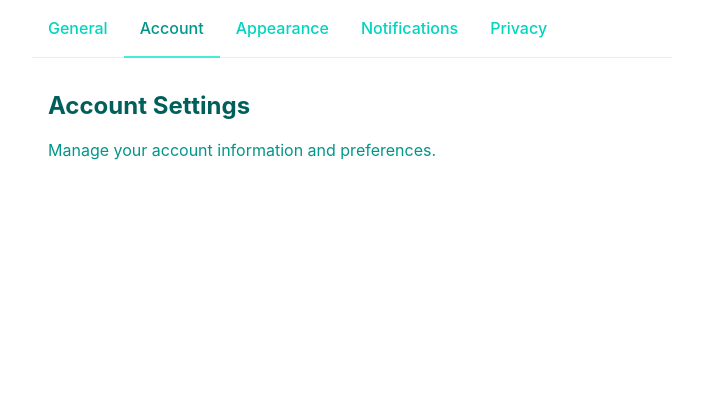
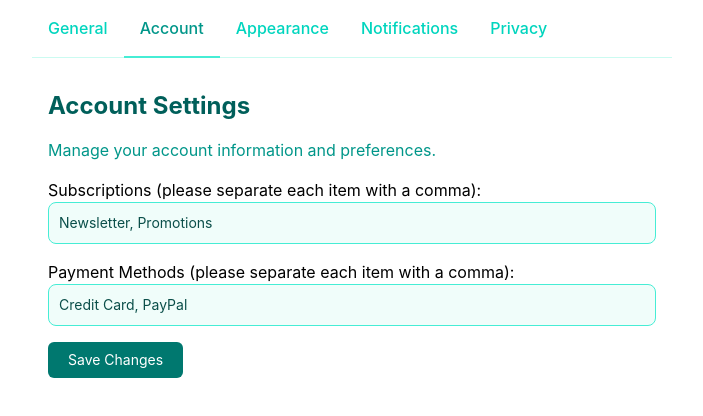
Before and after one commit to AbnerYousuf/settings-page-project, a Vue app: page / in a window 1280 px wide. Both pictures are taken after a click on the item "Account". Shown: the top 416 px of the page, without its empty margins (288-991 px from the left). Built offline with nearby package versions, Linux system fonts and the light colour scheme.

Commit message:
add account settings form and also added rest of the settings for the other pages to usesetitngs.ts

```diff
--- a/src/components/AccountPageComponent.vue
+++ b/src/components/AccountPageComponent.vue
@@ -2,6 +2,50 @@
     <div class="p-4">
         <h2 class="text-2xl font-bold mb-4 text-teal-800">Account Settings</h2>
         <p class="mb-4 text-teal-600">Manage your account information and preferences.</p>
-        <!-- This is the content for the Account tab -->
+        <form class="space-y-4 mx-auto" @submit.prevent="handleSave">
+        <!-- ok so i had to add prevent to stop the form from autorefreshing, had to do a custom saving method -->
+            <div>
+                <label>
+                    Subscriptions (please separate each item with a comma):
+                </label>
+                <input type="text" v-model="subscriptionsInput" class="border border-gray-300 rounded px-2 py-1" />
+            </div>
+            <div>
+                <label>
+                    Payment Methods (please separate each item with a comma):
+                </label>
+                <input type="text" v-model="paymentMethodsInput" class="border border-gray-300 rounded px-2 py-1" />
+            </div>
+            <button type="submit" class="btn-primary">
+                Save Changes
+            </button>
+        </form>
+        <!-- this is the content for the account tab, mostly so people can manage their payment stuff -->
     </div>
 </template>
+
+<script setup lang="ts">
+    import { useSettings } from "@/composables/useSettings";
+    import { ref } from "vue";
+
+    const { account } = useSettings();
+
+    // convert arrays into comma separated strings for editing in input fields
+    const subscriptionsInput = ref(account.value.subscriptions.join(", "));
+    const paymentMethodsInput = ref(account.value.paymentMethods.join(", "));
+
+    // tur them back into arrays and save them when the form is submitted
+    // it's a bit of a weird way of handling this but this is a personal project
+    // so it's fine please don't judge me
+    const handleSave = () => {
+        account.value.subscriptions = subscriptionsInput.value
+            .split(",")
+            .map((item: string) => item.trim())
+            .filter((item: string) => item.length > 0);
+
+        account.value.paymentMethods = paymentMethodsInput.value
+            .split(",")
+            .map((item: string) => item.trim())
+            .filter((item: string) => item.length > 0);
+    };
+</script>
--- a/src/components/GeneralPageComponent.vue
+++ b/src/components/GeneralPageComponent.vue
@@ -52,7 +52,6 @@
 </template>
 
 <script setup lang="ts">
-    // this component is for the content of the General tab and is rendered in the main page when the General tab is selected
     import { useSettings } from "@/composables/useSettings";
 
     const { general } = useSettings();
--- a/src/composables/useSettings.ts
+++ b/src/composables/useSettings.ts
@@ -14,8 +14,54 @@ const general = ref<GeneralSettings>({
     location: "Canada",
 });
 
+interface NotificationsSettings {
+    emailNotifications: boolean;
+    pushNotifications: boolean;
+    smsNotifications: boolean;
+}
+
+const notifications = ref<NotificationsSettings>({
+    emailNotifications: true,
+    pushNotifications: false,
+    smsNotifications: false,
+});
+
+interface PrivacySettings {
+    profileVisibility: string;
+    isPrivate: boolean;
+}
+
+const privacy = ref<PrivacySettings>({
+    profileVisibility: "Public",
+    isPrivate: false,
+});
+
+interface ApperanceSettings {
+    theme: string;
+    fontSize: string;
+}
+
+const apperance = ref<ApperanceSettings>({
+    theme: "Light",
+    fontSize: "Medium",
+});
+
+interface AccountSettings {
+  subscriptions: string[];
+  paymentMethods: string[];
+}
+
+const account = ref<AccountSettings>({
+  subscriptions: ["Newsletter", "Promotions"],
+  paymentMethods: ["Credit Card", "PayPal"],
+});
+
 export function useSettings() {
   return {
-    general
+    general,
+    notifications,
+    privacy,
+    apperance,
+    account
   };
 }
```
